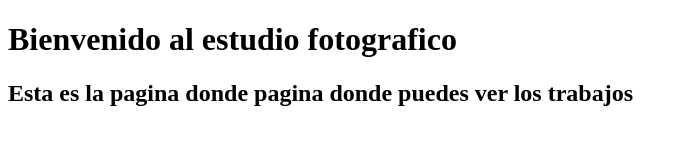
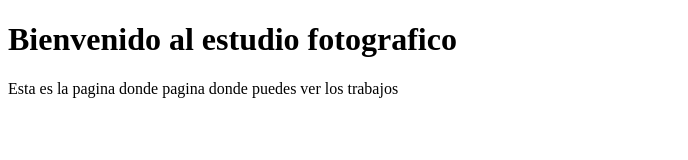
Before and after one commit to efrenlo/pagina-web, a plain HTML site: page index.html in a window 1280 px wide. Shown: the whole page, without its empty margins (0-688 px from the left). Drawn offline with Linux system fonts and the light colour scheme.

Commit message:
modifica el subtitulo
ahora es un parrafo

```diff
--- a/index.html
+++ b/index.html
@@ -6,7 +6,7 @@
     </head>
     <body>
         <h1>Bienvenido al estudio fotografico</h1>
-        <h2>Esta es la pagina donde pagina donde puedes ver los trabajos</h2>
+        <p>Esta es la pagina donde pagina donde puedes ver los trabajos</p>
 
     </body>
 </html>
```
